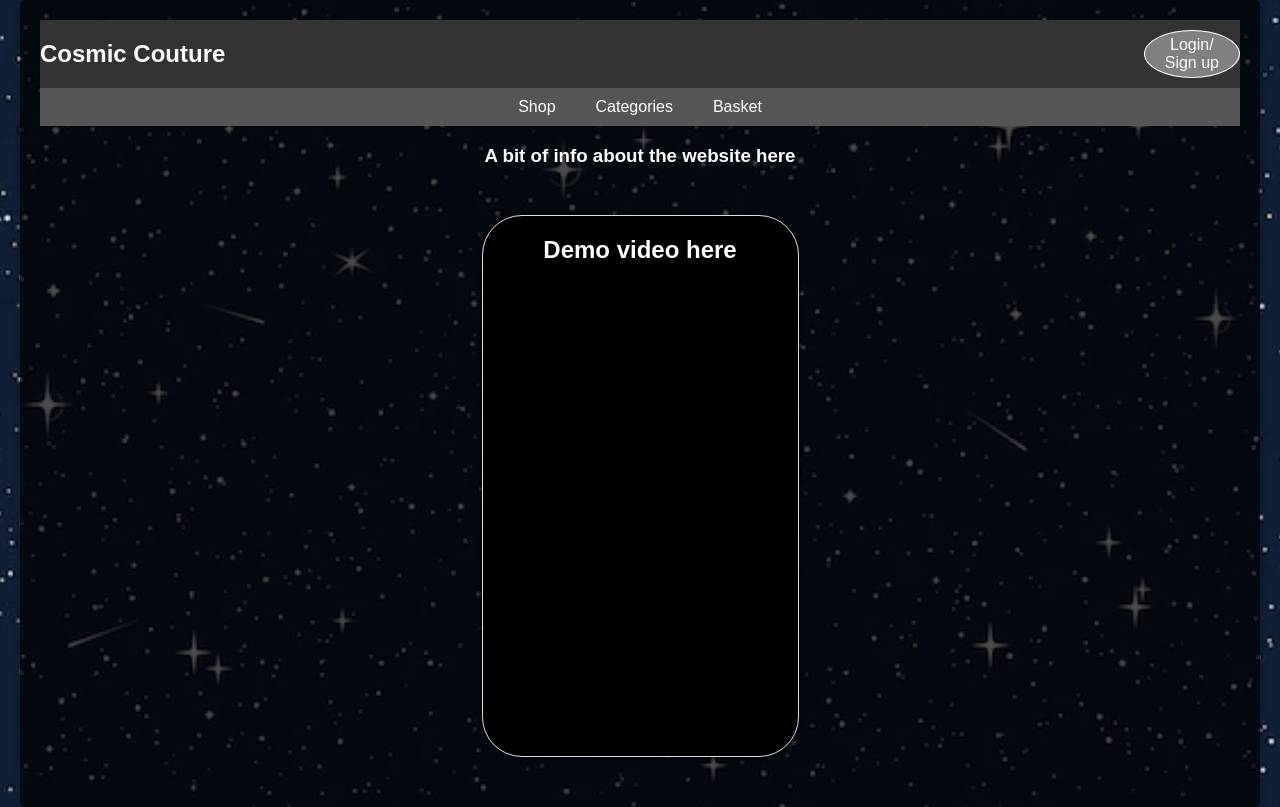
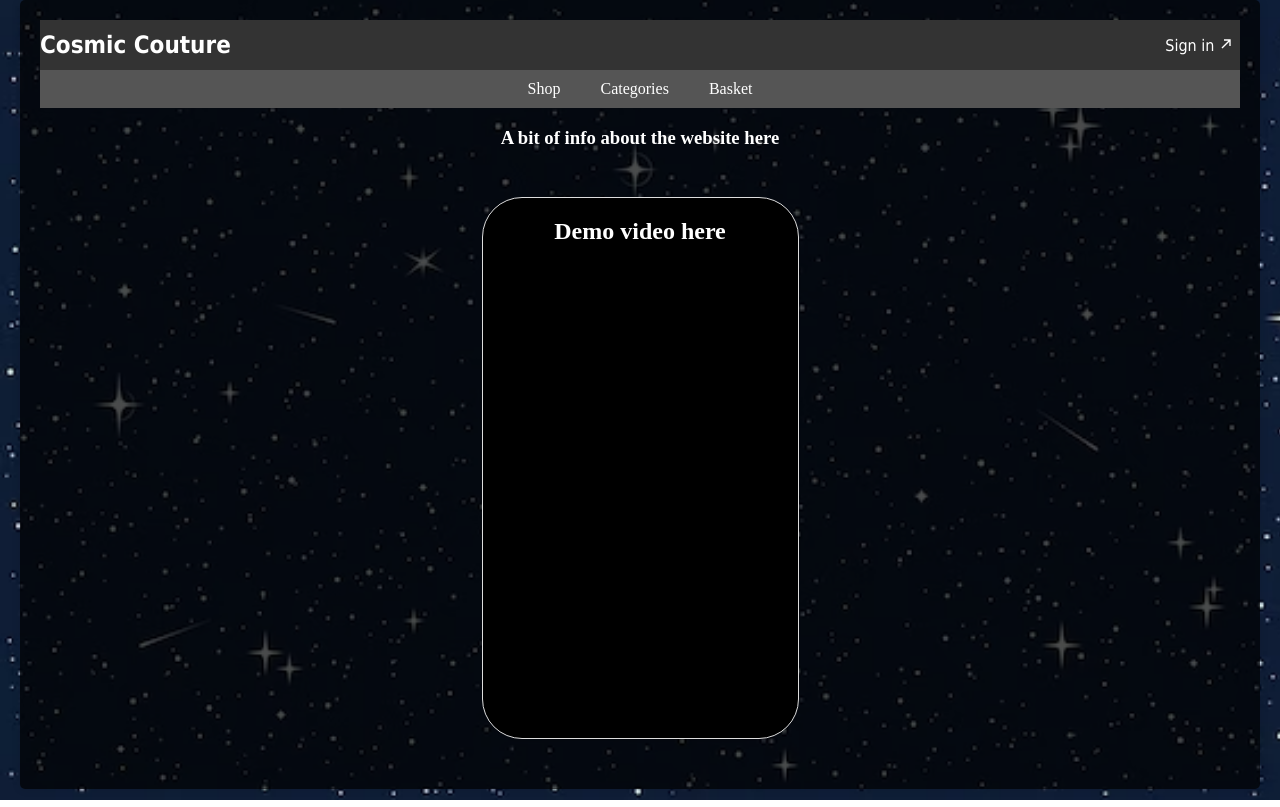
Before and after one commit to e74000/pegasus14, a plain HTML site: page frontend/homepage.html in a window 1280 px wide. Drawn offline with nearby package versions, Linux system fonts and the light colour scheme.

Commit message:
update 291941

```diff
--- a/frontend/homepage.html
+++ b/frontend/homepage.html
@@ -5,12 +5,16 @@
     <title>E-Commerce App Home</title>
     <meta name="viewport" content="width=device-width, initial-scale=1">
     <link rel="stylesheet" href="homepage_style.css">
+    <link rel="stylesheet" href="https://fonts.googleapis.com/css2?family=Material+Symbols+Outlined:opsz,wght,FILL,GRAD@20..48,100..700,0..1,-50..200" />
 </head>
 <body>
     <div class="content">
         <header>
             <h2>Cosmic Couture</h2>
-            <a class="login-button" href="login.html">Login/<br>Sign up</a> <!-- Added Login Button -->
+            <a class="login-button" href="login.html"> <span>Sign in</span>
+                <svg fill="none" xmlns="http://www.w3.org/2000/svg" viewBox="0 0 16 16" class="a-icon--arrow-north-east400 a-icon--text a-icon--no-align top-[0.05em] relative f-ui-1 ml-2 -mr-4" style="width:1em;height:1em;" data-new="" aria-hidden="true" data-v-cbc994d7=""><polygon fill="currentColor" points="5 4.31 5 5.69 9.33 5.69 2.51 12.51 3.49 13.49 10.31 6.67 10.31 11 11.69 11 11.69 4.31 5 4.31" data-v-cbc994d7=""></polygon></svg>
+            </span></a> <!-- Added Login Button -->
+
         </header>
         <nav>
             <a href="https://www.coggles.com">Shop</a>
--- a/frontend/homepage_style.css
+++ b/frontend/homepage_style.css
@@ -6,7 +6,6 @@ body {
     background-repeat: repeat; /* Repeating background */
     background-size: cover;
     background-attachment: fixed;
-    font-family: Arial, sans-serif;
     color: #fff;
 }
 
@@ -29,23 +28,28 @@ header {
     display: flex;
     justify-content: space-between;
     align-items: center;
+    font-family: TaHoma;
 }
 
 h2 {
     margin: 0;
 }
+.material-symbols-outlined {
+    font-variation-settings:
+    'FILL' 0,
+    'wght' 400,
+    'GRAD' 0,
+    'opsz' 24
+  }
 
 .login-button {
-    background-color: grey;
     color: #fff;
-    padding: 5px 20px;
-    border-radius: 50%;
+    padding: 5px 5px;
     text-decoration: none;
-    border: 0.1vh solid white;
 }
 
 .login-button:hover {
-    background-color: darkgray;
+    text-decoration: underline;
 }
 
 nav {
```
Also changed, not shown: frontend/cards_page.html (renamed from Front End/cards_page.html, +1 -1 lines), frontend/login.html (+2 -2 lines), frontend/background.avif (renamed from Front End/background.avif), frontend/cards_script.js (renamed from Front End/cards_script.js), frontend/cards_style.css (renamed from Front End/cards_style.css).
